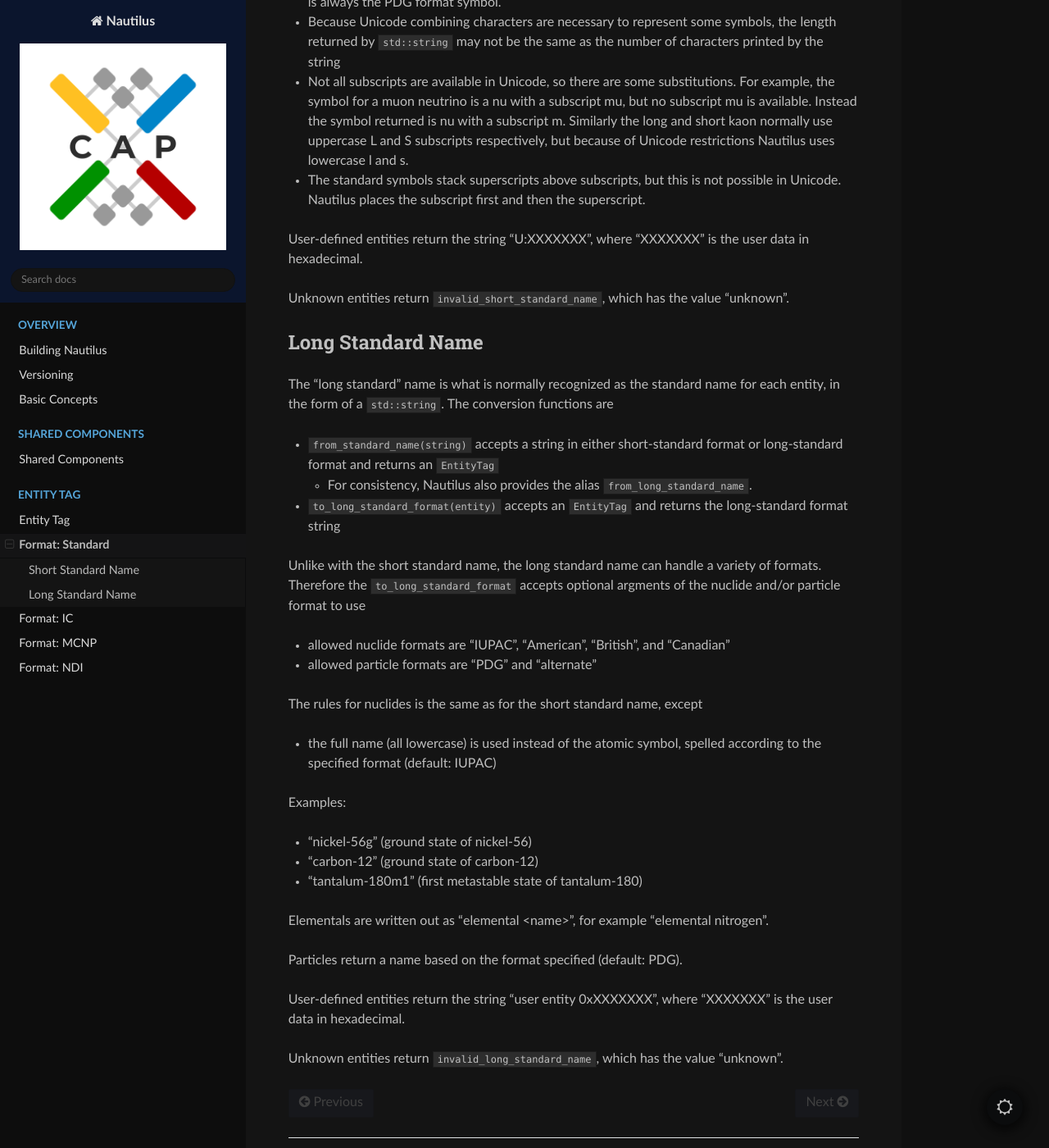
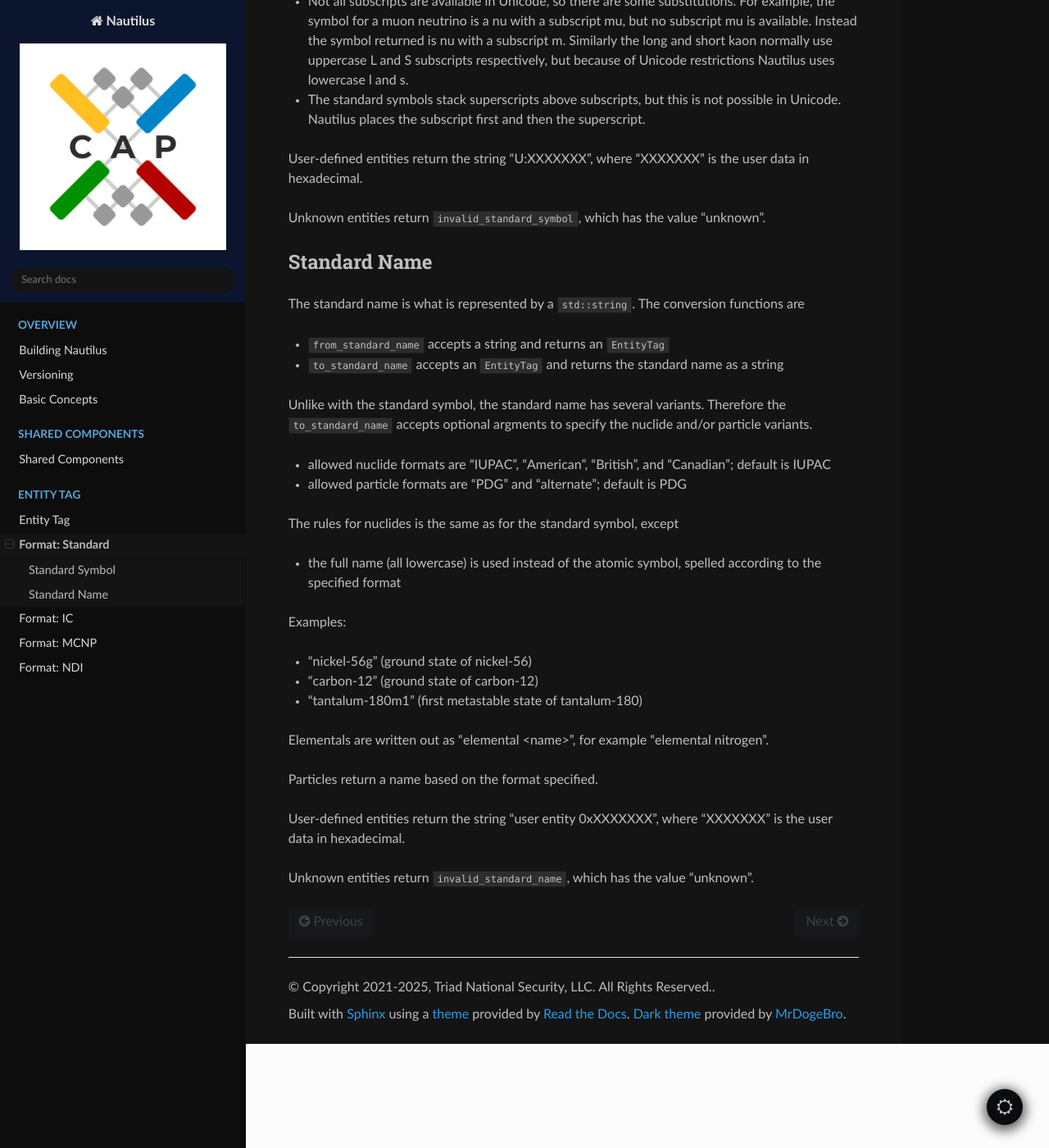
Before and after one commit to lanl/Nautilus, a Sphinx documentation site: the page built from doc/sphinx/src/format_standard.rst, in a window 1280 px wide and 1400 px high, scrolled down 1097 px. Shown: the whole window at 82% size. Built offline with Sphinx 7.4.7 and the Read the Docs theme 3.1.0, drawn with Linux system fonts in a browser that asks for light colours; some of the changed text lies outside the part shown.

Commit message:
Update names: long standard name -> standard name; short standard name -> standard symbol

```diff
--- a/doc/sphinx/src/format_standard.rst
+++ b/doc/sphinx/src/format_standard.rst
@@ -4,19 +4,13 @@ Format: Standard
 The standard format provides bidirectional conversion between ``EntityTag`` and the accepted
 standard names and symbols.
 
-Short Standard Name
+Standard Symbol
 ---------------------------------------------------------------------------------------------------
 
-The "short standard" name is what is normally recognized as the standard symbol for each entity, in
-the form of a ``std::string``.  The conversion functions are
+The standard symbol is represented by a ``std::string``.  The conversion functions are
 
-- ``from_standard_name(string)`` accepts a string in either short-standard format or long-standard
-  format and returns an ``EntityTag``
-
-  - For consistency, Nautilus also provides the alias ``from_short_standard_name``.
-
-- ``to_short_standard_format(entity)`` accepts an ``EntityTag`` and returns the short-standard
-  format string
+- ``from_standard_symbol`` accepts a string and returns an ``EntityTag``
+- ``to_standard_symbol`` accepts an ``EntityTag`` and returns the standard symbol as a string
 
 Nuclides follow the standard IUPAC notation and take the form "Xx-AAAmM", where
 
@@ -24,7 +18,7 @@ Nuclides follow the standard IUPAC notation and take the form "Xx-AAAmM", where
 - "AAA" is the atomic mass number
 - "M" is the metastable state index ("mM" is left off for the ground state)
 
-The ``from_standard_name`` function also accepts variant suffixes:
+The ``from_standard_symbol`` function also accepts variant suffixes:
 
 - no suffix implies the ground state
 - a suffix of "g" explicitly indicates the ground state
@@ -37,7 +31,7 @@ Examples:
 - "C-12" (ground state of carbon-12)
 - "Ta-180m1" (first metastable state of tantalum-180)
 
-Elementals are just the atomic symbol by itself, for example "c" for elemental carbon.
+Elementals are just the atomic symbol by itself, for example "C" for elemental carbon.
 
 Particles return a symbol using Unicode to represent the particle symbol.  These symbols use glyphs
 not normally represented by ``std::string``, so there are a few important caveats
@@ -57,33 +51,26 @@ not normally represented by ``std::string``, so there are a few important caveat
 User-defined entities return the string "U:XXXXXXX", where "XXXXXXX" is the user data in
 hexadecimal.
 
-Unknown entities return ``invalid_short_standard_name``, which has the value "unknown".
+Unknown entities return ``invalid_standard_symbol``, which has the value "unknown".
 
-Long Standard Name
+Standard Name
 ---------------------------------------------------------------------------------------------------
 
-The "long standard" name is what is normally recognized as the standard name for each entity, in
-the form of a ``std::string``.  The conversion functions are
+The standard name is what is represented by a ``std::string``.  The conversion functions are
 
-- ``from_standard_name(string)`` accepts a string in either short-standard format or long-standard
-  format and returns an ``EntityTag``
+- ``from_standard_name`` accepts a string and returns an ``EntityTag``
+- ``to_standard_name`` accepts an ``EntityTag`` and returns the standard name as a string
 
-  - For consistency, Nautilus also provides the alias ``from_long_standard_name``.
+Unlike with the standard symbol, the standard name has several variants.  Therefore the
+``to_standard_name`` accepts optional argments to specify the nuclide and/or particle variants.
 
-- ``to_long_standard_format(entity)`` accepts an ``EntityTag`` and returns the long-standard format
-  string
+- allowed nuclide formats are "IUPAC", "American", "British", and "Canadian"; default is IUPAC
+- allowed particle formats are "PDG" and "alternate"; default is PDG
 
-Unlike with the short standard name, the long standard name can handle a variety of formats.
-Therefore the ``to_long_standard_format`` accepts optional argments of the nuclide and/or particle
-format to use
-
-- allowed nuclide formats are "IUPAC", "American", "British", and "Canadian"
-- allowed particle formats are "PDG" and "alternate"
-
-The rules for nuclides is the same as for the short standard name, except
+The rules for nuclides is the same as for the standard symbol, except
 
 - the full name (all lowercase) is used instead of the atomic symbol, spelled according to the
-  specified format (default: IUPAC)
+  specified format
 
 Examples:
 
@@ -93,9 +80,9 @@ Examples:
 
 Elementals are written out as "elemental <name>", for example "elemental nitrogen".
 
-Particles return a name based on the format specified (default: PDG).
+Particles return a name based on the format specified.
 
 User-defined entities return the string "user entity 0xXXXXXXX", where "XXXXXXX" is the user data
 in hexadecimal.
 
-Unknown entities return ``invalid_long_standard_name``, which has the value "unknown".
+Unknown entities return ``invalid_standard_name``, which has the value "unknown".
--- a/notes_about_naming.txt
+++ b/notes_about_naming.txt
@@ -19,10 +19,6 @@ names __________________________________________________________________________
       baryon would be either the negative sigma antibaryon (PDG) or the positive sigma antibaryon
       (alternate), and the symbol would be either Σ- or Σ+ (with the appropriate overbar).
 
-standard names ____________________________________________________________________________________
--- Currently the names are "long standard name" and "short standard name".  Should they instead by
-   "standard name" and "standard symbol"?
-
 NDI _______________________________________________________________________________________________
 -- FPID
    -- Currently denoted as FPID, short for floating-point ID
```
